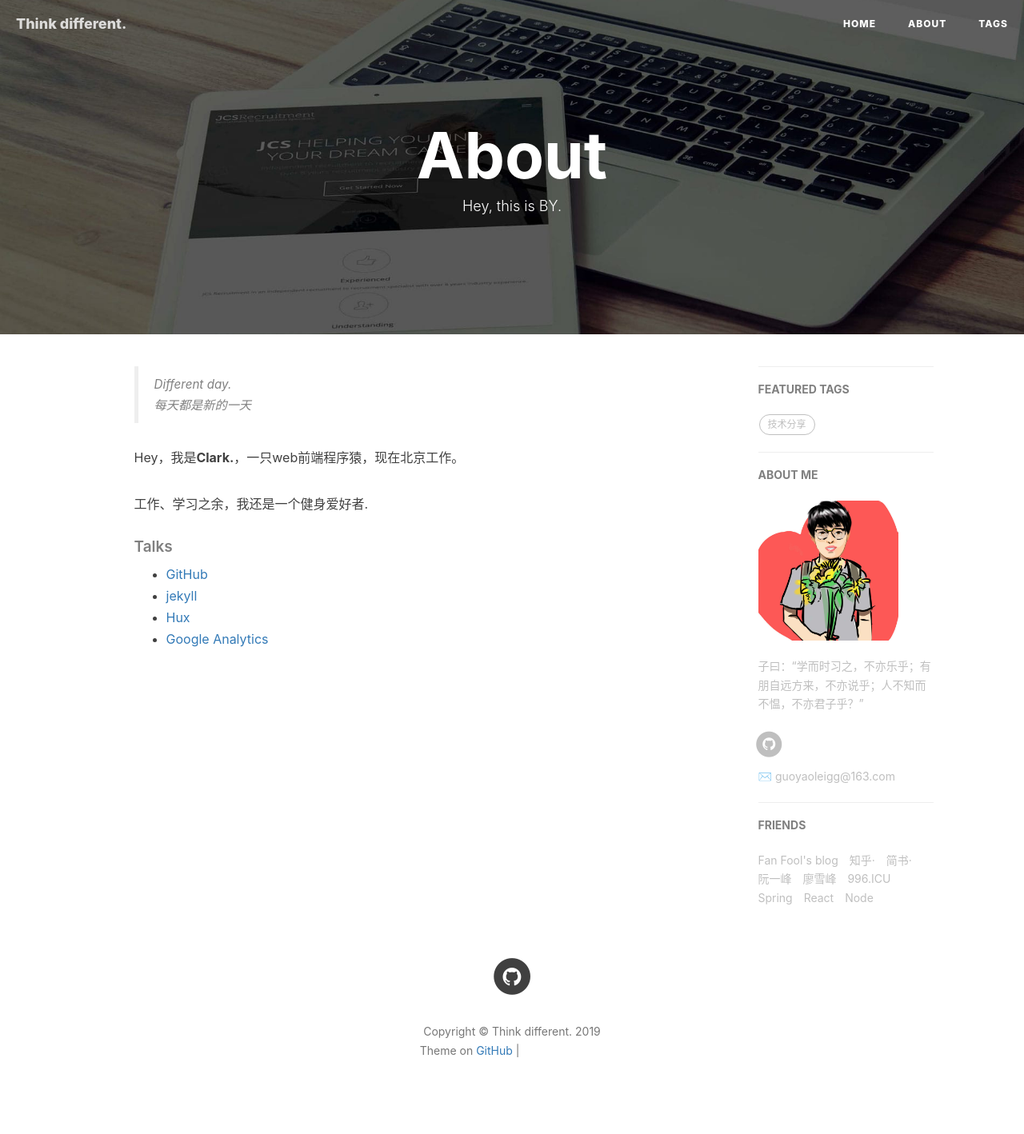
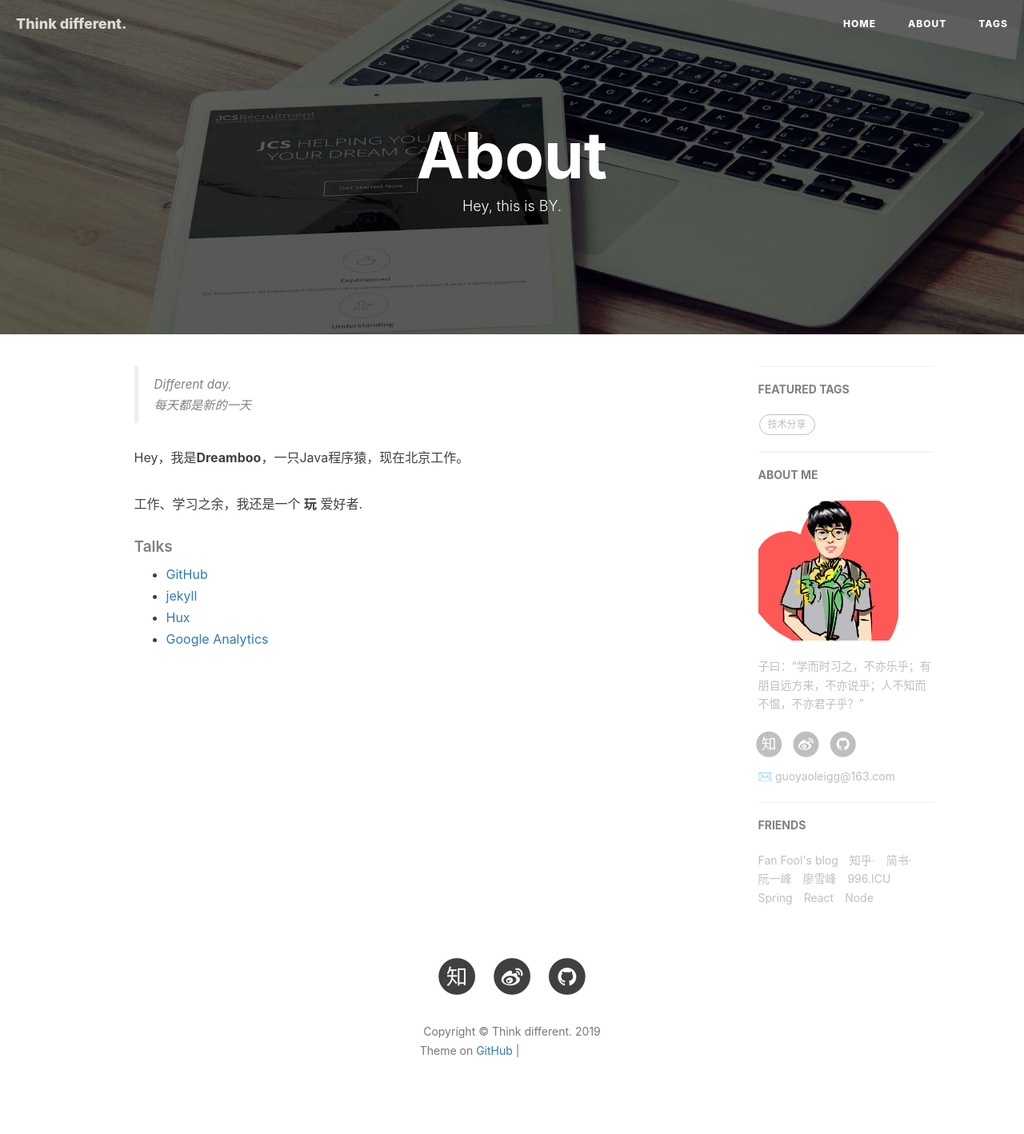
Before and after one commit to guoyaoleigg/guoyaoleigg.github.io, a Jekyll site: the page built from about.html, in a window 1280 px wide. Shown: the whole page at 80% size. Built offline with Jekyll 4.4.1, drawn with Linux system fonts in a browser that asks for light colours; nearby versions of some CDN libraries; comment, search, counter and statistics services are not loaded; grey boxes are pictures that could not be loaded.

Commit message:
定制主题

```diff
--- a/_config.yml
+++ b/_config.yml
@@ -18,8 +18,8 @@
 
 # SNS settings
 RSS: false
-# weibo_username:     qiubaiying
-#zhihu_username:     ke-fou-yizhan-9
+weibo_username:     肖乌_Dreamboo
+zhihu_username:     肖乌
 github_username:    guoyaoleigg
 #facebook_username:  clark.
 #jianshu_username:   e71990ada2fd
--- a/about.html
+++ b/about.html
@@ -18,9 +18,9 @@ header-img: "img/post-bg-rwd.jpg"
     <blockquote><p>Different day.<br>
     每天都是新的一天</p></blockquote>
 
-    <p>Hey，我是<strong>Clark.</strong>，一只web前端程序猿，现在北京工作。</p>
+    <p>Hey，我是<strong>Dreamboo</strong>，一只Java程序猿，现在北京工作。</p>
 
-    <p>工作、学习之余，我还是一个健身爱好者.</p>
+    <p>工作、学习之余，我还是一个 <strong>玩</strong> 爱好者.</p>
 
     <p></p>
 
@@ -69,7 +69,7 @@ header-img: "img/post-bg-rwd.jpg"
     function _render(){
         var _hash = window.location.hash;
         // en
-        if(_hash == "#en"){
+        if(_hash === "#en"){
             $select.selectedIndex = 1;
             $en.style.display = "block";
             $zh.style.display = "none";
@@ -84,7 +84,7 @@ header-img: "img/post-bg-rwd.jpg"
 
     // handle select change
     function onLanChange(index){
-        if(index == 0){
+        if(index === 0){
             window.location.hash = "#zh"
         }else{
             window.location.hash = "#en"
@@ -110,7 +110,7 @@ header-img: "img/post-bg-rwd.jpg"
     repo: '{{site.gitalk.repo}}',
     owner: '{{site.gitalk.owner}}',
     admin: ['{{site.gitalk.admin}}'],
-    distractionFreeMode: {{site.gitalk.distractionFreeMode}},
+    distractionFreeMode: '{{site.gitalk.distractionFreeMode}}',
     id: 'about',
     });
     gitalk.render('gitalk-container');
```
